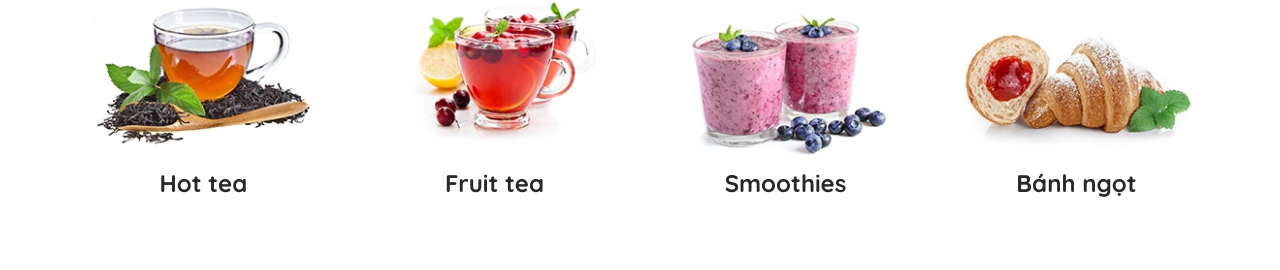
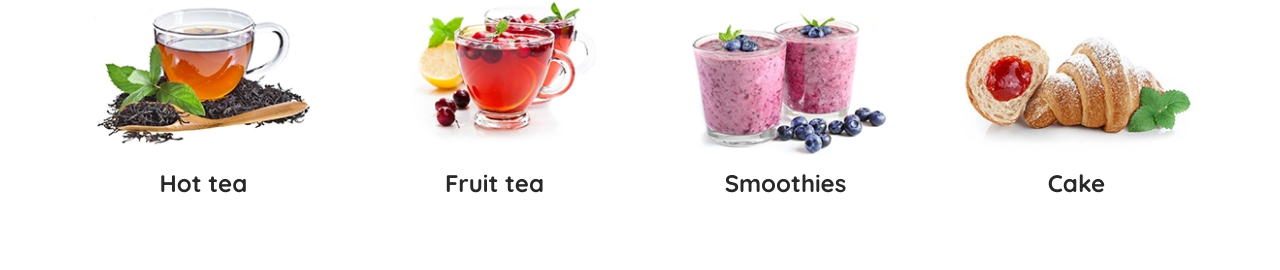
Before and after one commit to vunguyenkhanh/tea-house, a plain HTML site: page index.html in a window 1280 px wide. Shown: the part 1348-1618 px from the top of the page. Drawn offline with nearby package versions, Linux system fonts and the light colour scheme.

Commit message:
Refactor: Text

```diff
--- a/index.html
+++ b/index.html
@@ -242,7 +242,7 @@
                         <li class="col l-3 m-4 c-6 body__product-item">
                             <a href="" class="body__product-link">
                                 <img src="./assets/img/product-4.webp" alt="">
-                                <span class="body__product-link-desc">Bánh ngọt</span>
+                                <span class="body__product-link-desc">Cake</span>
                             </a>
                         </li>
                         <li class="col l-3 m-4 c-6 body__product-item">
```
